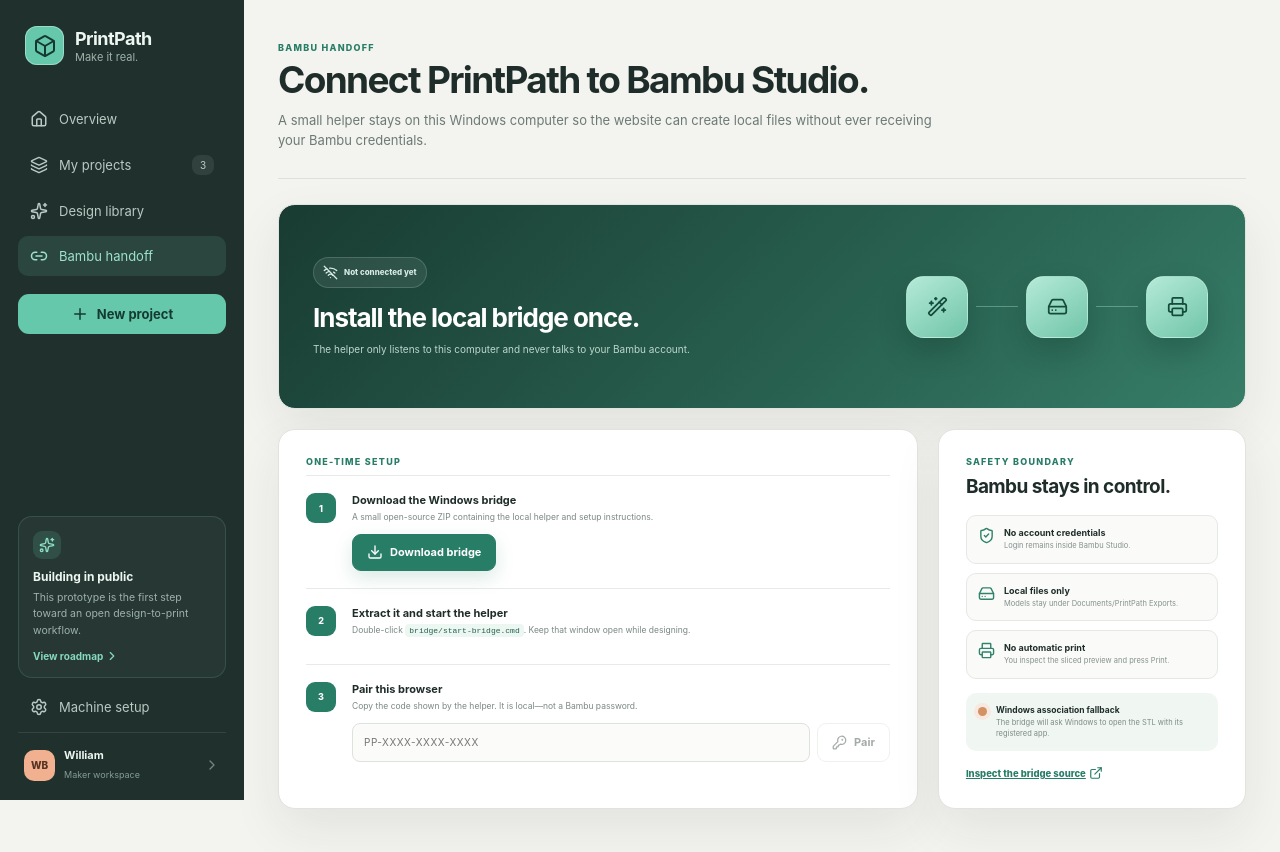
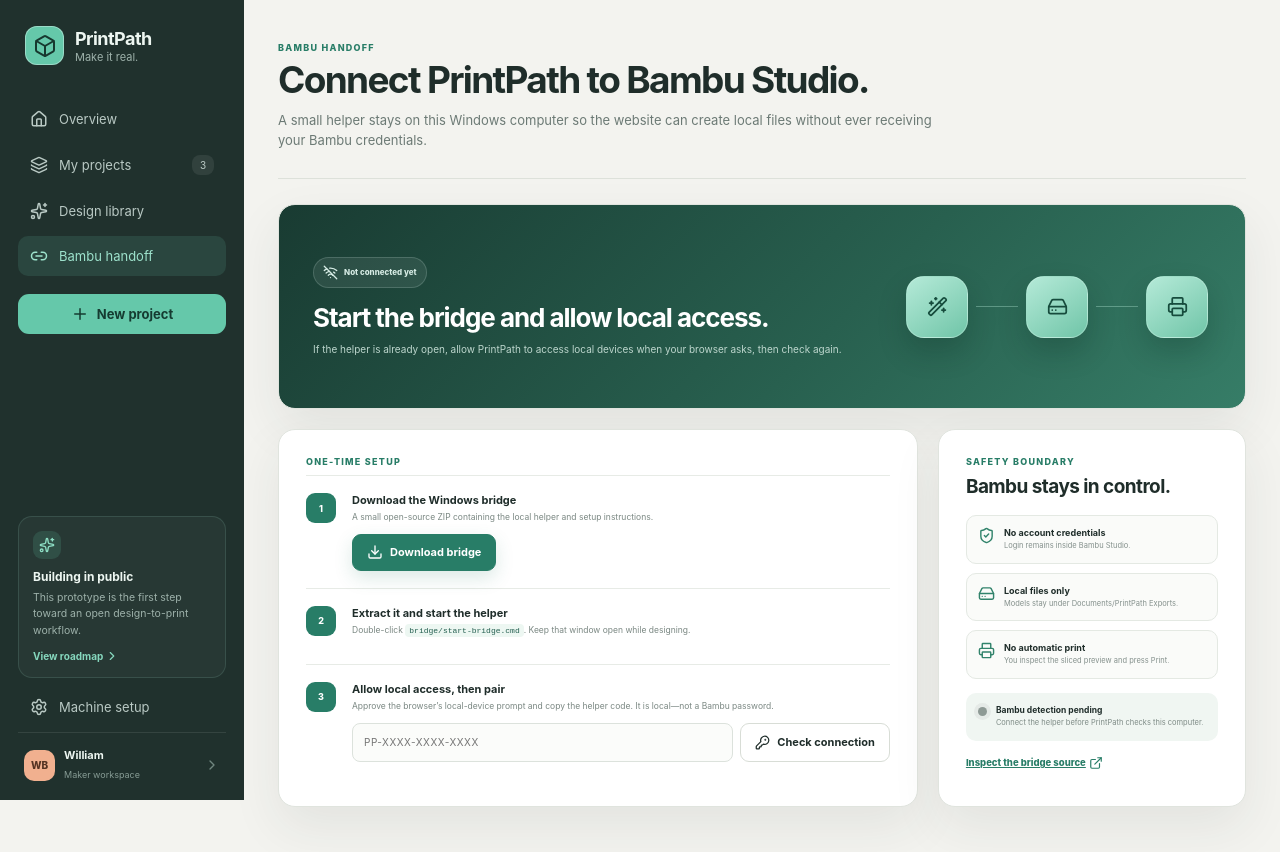
Before and after one commit to WillyMLee/printpath, a React (Vite) app: page / in a window 1280 px wide. Both pictures are taken after a click on the button "Bambu handoff". Shown: the top 852 px of the page. Built offline with nearby package versions, Linux system fonts and the light colour scheme.

Commit message:
Clarify local bridge permissions

```diff
--- a/src/Dashboard.tsx
+++ b/src/Dashboard.tsx
@@ -393,8 +393,8 @@
             {connected ? <Wifi size={15} /> : <WifiOff size={15} />}
             {props.bridgeStatus === "checking" ? "Checking this computer" : connected ? `Bridge ${props.bridgeVersion || "online"}` : "Not connected yet"}
           </span>
-          <h2>{props.bridgePaired ? "This browser is paired." : connected ? "Bridge found. Enter its pairing code." : "Install the local bridge once."}</h2>
-          <p>{props.bridgePaired ? "PrintPath can now save supported models locally and open them in Bambu Studio for your review." : "The helper only listens to this computer and never talks to your Bambu account."}</p>
+          <h2>{props.bridgePaired ? "This browser is paired." : connected ? "Bridge found. Enter its pairing code." : "Start the bridge and allow local access."}</h2>
+          <p>{props.bridgePaired ? "PrintPath can now save supported models locally and open them in Bambu Studio for your review." : connected ? "The helper only listens to this computer and never talks to your Bambu account." : "If the helper is already open, allow PrintPath to access local devices when your browser asks, then check again."}</p>
         </div>
         <div className="bridge-flow-visual" aria-hidden="true"><span><WandSparkles size={21} /></span><i /><span><HardDrive size={21} /></span><i /><span><Printer size={21} /></span></div>
       </section>
@@ -404,7 +404,7 @@
           <span className="page-eyebrow">One-time setup</span>
           <div className="install-step"><span>1</span><div><strong>Download the Windows bridge</strong><p>A small open-source ZIP containing the local helper and setup instructions.</p><a className="primary-button" href="/downloads/printpath-bridge-windows.zip" download><Download size={16} /> Download bridge</a></div></div>
           <div className="install-step"><span>2</span><div><strong>Extract it and start the helper</strong><p>Double-click <code>bridge/start-bridge.cmd</code>. Keep that window open while designing.</p></div></div>
-          <div className="install-step"><span>3</span><div><strong>Pair this browser</strong><p>Copy the code shown by the helper. It is local—not a Bambu password.</p><div className="page-pairing"><input value={props.pairingCode} onChange={(event) => props.onPairingCodeChange(event.target.value.toUpperCase())} placeholder="PP-XXXX-XXXX-XXXX" aria-label="PrintPath Bridge pairing code" /><button className="secondary-button" disabled={!props.pairingCode.trim()} onClick={props.onCheckBridge}><KeyRound size={15} /> {props.bridgePaired ? "Recheck" : "Pair"}</button></div></div></div>
+          <div className="install-step"><span>3</span><div><strong>Allow local access, then pair</strong><p>Approve the browser’s local-device prompt and copy the helper code. It is local—not a Bambu password.</p><div className="page-pairing"><input value={props.pairingCode} onChange={(event) => props.onPairingCodeChange(event.target.value.toUpperCase())} placeholder="PP-XXXX-XXXX-XXXX" aria-label="PrintPath Bridge pairing code" /><button className="secondary-button" disabled={props.bridgeStatus === "checking"} onClick={props.onCheckBridge}><KeyRound size={15} /> {!connected ? "Check connection" : props.bridgePaired ? "Recheck" : "Pair"}</button></div></div></div>
         </section>
 
         <aside className="page-card bridge-trust-card">
@@ -415,7 +415,7 @@
             <div><HardDrive size={17} /><span><strong>Local files only</strong><small>Models stay under Documents/PrintPath Exports.</small></span></div>
             <div><Printer size={17} /><span><strong>No automatic print</strong><small>You inspect the sliced preview and press Print.</small></span></div>
           </div>
-          <div className="studio-detection"><span className={props.bambuStudioDetected ? "detected" : "fallback"} /><div><strong>{props.bambuStudioDetected ? "Bambu Studio detected" : "Windows association fallback"}</strong><p>{props.bambuStudioDetected ? "The bridge can launch it directly." : "The bridge will ask Windows to open the STL with its registered app."}</p></div></div>
+          <div className="studio-detection"><span className={!connected ? "pending" : props.bambuStudioDetected ? "detected" : "fallback"} /><div><strong>{!connected ? "Bambu detection pending" : props.bambuStudioDetected ? "Bambu Studio detected" : "Windows association fallback"}</strong><p>{!connected ? "Connect the helper before PrintPath checks this computer." : props.bambuStudioDetected ? "The bridge can launch it directly." : "The bridge will ask Windows to open the STL with its registered app."}</p></div></div>
           <a className="text-link bridge-source-link" href="https://github.com/WillyMLee/printpath/tree/codex/p1s-confidence-workflow/bridge" target="_blank" rel="noreferrer">Inspect the bridge source <ExternalLink size={14} /></a>
         </aside>
       </div>
--- a/src/styles.css
+++ b/src/styles.css
@@ -314,6 +314,7 @@
 .studio-detection > span { width: 9px; height: 9px; flex: 0 0 9px; margin-top: 2px; border-radius: 50%; }
 .studio-detection > span.detected { background: #43ad88; box-shadow: 0 0 0 4px #dff2eb; }
 .studio-detection > span.fallback { background: #d29263; box-shadow: 0 0 0 4px #f7e9df; }
+.studio-detection > span.pending { background: #8e9a95; box-shadow: 0 0 0 4px #e5eae7; }
 .studio-detection strong { display: block; font-size: 8.5px; }
 .studio-detection p { margin: 3px 0 0; color: #7e8b86; font-size: 7.5px; line-height: 1.45; }
 .bridge-source-link { margin-top: 15px; }
```
